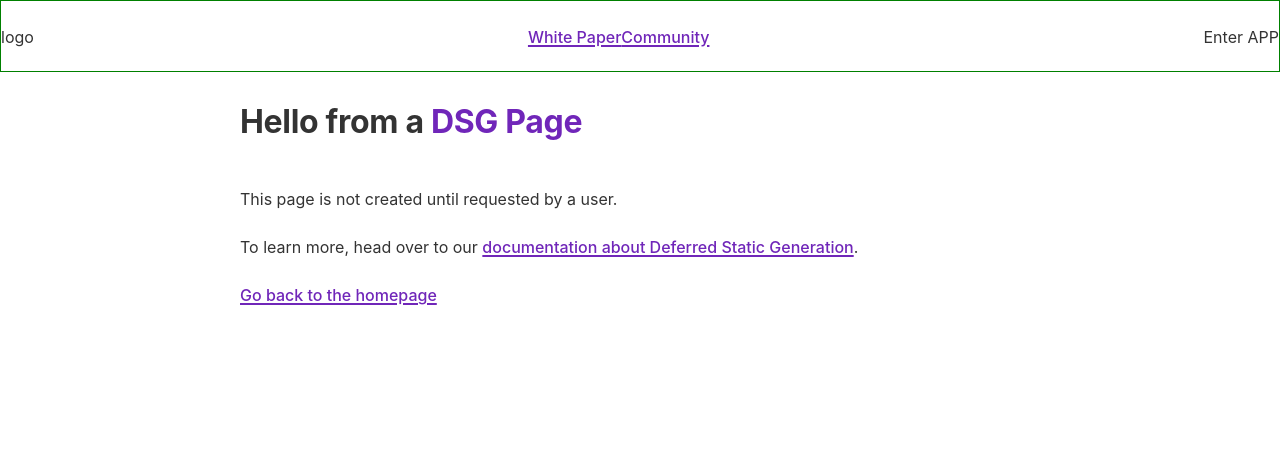
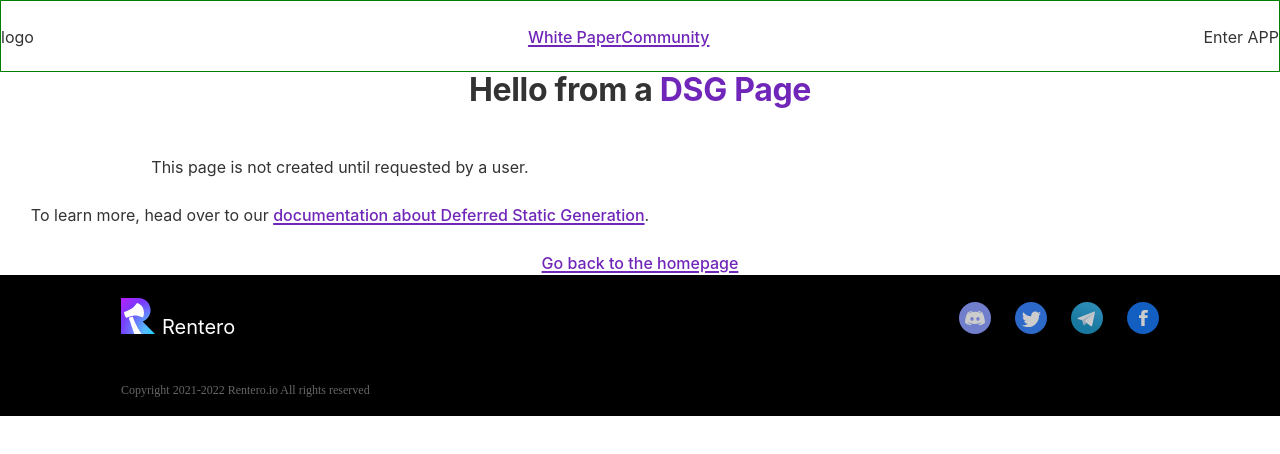
Before and after one commit to web3devbnb/spooky, a Gatsby site: page /using-dsg in a window 1280 px wide. Built offline with nearby package versions, Linux system fonts and the light colour scheme; Gatsby itself is replaced by a stand-in of ours.

Commit message:
chore: storage code

```diff
--- a/src/components/Footer/index.js
+++ b/src/components/Footer/index.js
@@ -1,11 +1,38 @@
 import * as React from "react"
-import { Link } from "gatsby"
+import Logo from "../../images/logo-pure.svg"
+import Discord from "../../images/discord_logo.svg"
+import Twitter from "../../images/twitter.svg"
+import Telegram from "../../images/telegram.svg"
+import Facebook from "../../images/facebook_icon.svg"
 import * as styles from "./index.module.scss"
 
 const Footer = () => (
   <section className={styles.footer}>
-    footer
-    <div></div>
+    <div className={styles.container}>
+      <div className={styles.linkList}>
+        <div className={styles.footerLogo}>
+          <img src={Logo} alt="logo" />
+          <span>Rentero</span>
+        </div>
+        <div className={styles.communityLinks}>
+          <a href="" target="_blank">
+            <img src={Discord} alt="Discord_link" />
+          </a>
+          <a href="" target="_blank">
+            <img src={Twitter} alt="Twitter_link" />
+          </a>
+          <a href="" target="_blank">
+            <img src={Telegram} alt="Telegram_link" />
+          </a>
+          <a href="" target="_blank">
+            <img src={Facebook} alt="Facebook_link" />
+          </a>
+        </div>
+      </div>
+      <p className={styles.copyRight}>
+        Copyright 2021-2022 Rentero.io All rights reserved
+      </p>
+    </div>
   </section>
 )
 
--- a/src/components/Footer/index.module.scss
+++ b/src/components/Footer/index.module.scss
@@ -1,4 +1,48 @@
 .footer {
   height: 141px;
   border: 1px solid black;
+  background-color: black;
+  .container {
+    max-width: 1440px;
+    margin: auto;
+    height: 100%;
+    padding: 22px 120px 24px;
+  }
 }
+
+.linkList {
+  display: flex;
+  align-items: baseline;
+  justify-content: space-between;
+  .footerLogo {
+    display: flex;
+    align-items: baseline;
+    span {
+      color: white;
+      font-size: 20px;
+      width: 85px;
+      height: 16px;
+      margin-left: 7px;
+      cursor: default;
+    }
+  }
+  .communityLinks {
+    img {
+      opacity: 0.8;
+      margin-left: 24px;
+      &:hover {
+        opacity: 1;
+      }
+    }
+  }
+}
+
+.copyRight {
+  margin-top: 40px;
+  font-size: 12px;
+  font-family: Poppins-Regular, Poppins;
+  font-weight: 400;
+  color: #ffffff;
+  line-height: 20px;
+  opacity: 0.4;
+}
--- a/src/components/Integrations/index.module.scss
+++ b/src/components/Integrations/index.module.scss
@@ -1,4 +1,5 @@
 .integration {
   height: 738px;
-  border: 1px solid black;
+  overflow: hidden;
+  background-color: rgb(18, 10, 34);
 }
--- a/src/components/Partner/index.module.scss
+++ b/src/components/Partner/index.module.scss
@@ -1,4 +1,7 @@
 .partner {
   height: 748px;
-  border: 1px solid black;
+  overflow: hidden;
+  background-image: url(../../images/partner_cover.svg);
+  background-position: 50% 50%;
+  background-color: rgb(18, 10, 34);
 }
--- a/src/components/Project/index.module.scss
+++ b/src/components/Project/index.module.scss
@@ -1,4 +1,5 @@
 .project {
   height: 910px;
-  border: 1px solid black;
+  overflow: hidden;
+  background: linear-gradient(180deg, #030305 0%, #150523 100%);
 }
--- a/src/components/Renter/index.module.scss
+++ b/src/components/Renter/index.module.scss
@@ -1,4 +1,7 @@
 .renter {
-  height: 958px;
+  height: 882px;
   border: 1px solid black;
+  background-image: url(../../images/renter_cover.png);
+  background-position: 50% 50%;
+  background-color: rgb(18, 10, 34);
 }
--- a/src/components/Roadmap/index.module.scss
+++ b/src/components/Roadmap/index.module.scss
@@ -1,4 +1,7 @@
 .roadmap {
   height: 684px;
-  border: 1px solid black;
+  overflow: hidden;
+  background-image: url(../../images/roadmap_cover.svg);
+  background-position: 50% 50%;
+  background-color: rgb(18, 10, 34);
 }
--- a/src/components/layout.css
+++ b/src/components/layout.css
@@ -114,7 +114,6 @@ hr {
   box-sizing: inherit;
 }
 hgroup,
-img,
 figure,
 fieldset,
 ul,
--- a/src/components/layout.js
+++ b/src/components/layout.js
@@ -10,21 +10,19 @@ import PropTypes from "prop-types"
 import { useStaticQuery, graphql } from "gatsby"
 
 import Header from "./Header"
+import Footer from "./Footer"
 import "./layout.css"
 
 const Layout = ({ children }) => {
   return (
     <>
       <Header />
-      <div
-        style={{
-          margin: `0 auto`,
-          maxWidth: `var(--size-content)`,
-          padding: `var(--size-gutter)`,
-        }}
-      >
+      <div style={{
+        textAlign: 'center'
+      }}>
         <main>{children}</main>
       </div>
+      <Footer />
     </>
   )
 }
--- a/src/pages/index.js
+++ b/src/pages/index.js
@@ -12,13 +12,12 @@ import Project from "../components/Project"
 import Roadmap from "../components/Roadmap"
 import Integration from "../components/Integrations"
 import Partner from "../components/Partner"
-import Footer from "../components/Footer"
 import * as styles from "../components/index.module.css"
 
 const IndexPage = () => (
   <Layout>
     <Seo title="Home" />
-    <div className={styles.textCenter}>
+    {/* <div className={styles.textCenter}> */}
     <TopBanner />
     <Protocol />
     <Lender />
@@ -27,8 +26,7 @@ const IndexPage = () => (
     <Roadmap />
     <Integration />
     <Partner />
-      <Footer />
-    </div>
+    {/* </div> */}
   </Layout>
 )
 
```
Also changed, not shown: src/images/discord_logo.svg (added), src/images/facebook_icon.svg (added), src/images/logo-pure.png (added), src/images/logo-pure.svg (added), src/images/partner_cover.svg (added), src/images/png_333.png (added), src/images/renter_cover.png (added), src/images/roadmap_cover.svg (added), src/images/telegram.svg (added), src/images/twitter.svg (added). Lines whose indentation alone changed are shown as unchanged.
